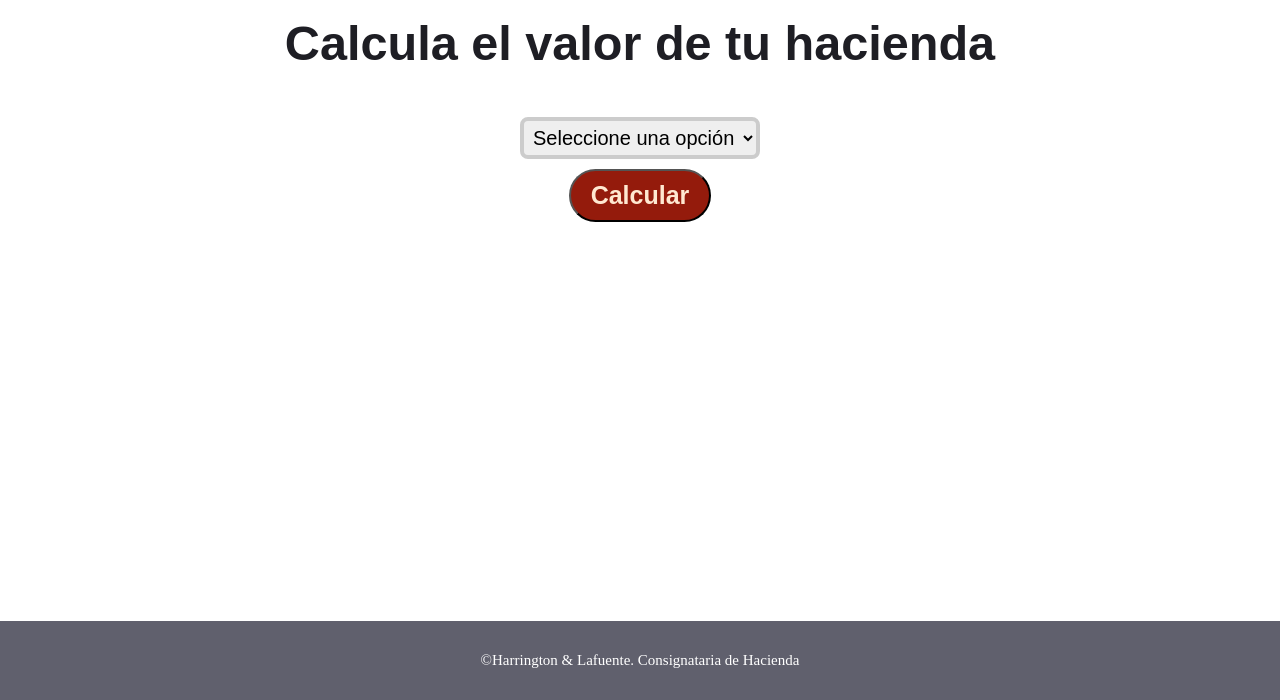
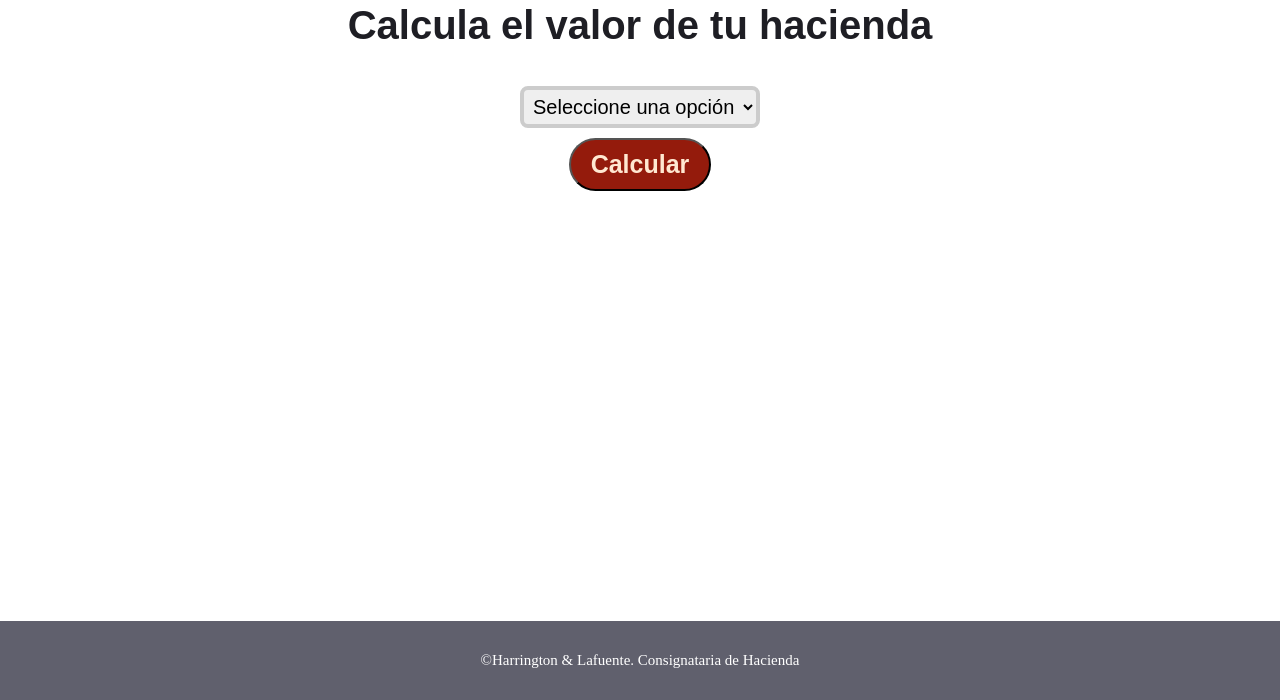
Before and after one commit to TimoteoHarrington/Programacion-Web, a plain HTML site: page indexCalculadora.html in a window 1280 px wide. Shown: the part 100-800 px from the top of the page. Drawn offline with nearby package versions, Linux system fonts and the light colour scheme.

Commit message:
Final Update

```diff
--- a/styleCalculadora.css
+++ b/styleCalculadora.css
@@ -8,10 +8,15 @@ body{
     flex-direction: column;
     align-items: center;
     justify-content: center;
-    padding-top: 75px;
+    padding-top: 70px;
     font-family: sans-serif;
     font-size: 18px;
     color: #1E1E24;
+}
+
+h2{
+    font-size: 40px;
+    text-align: center;
 }
 
 .selector, .grupo-input, button {
```
